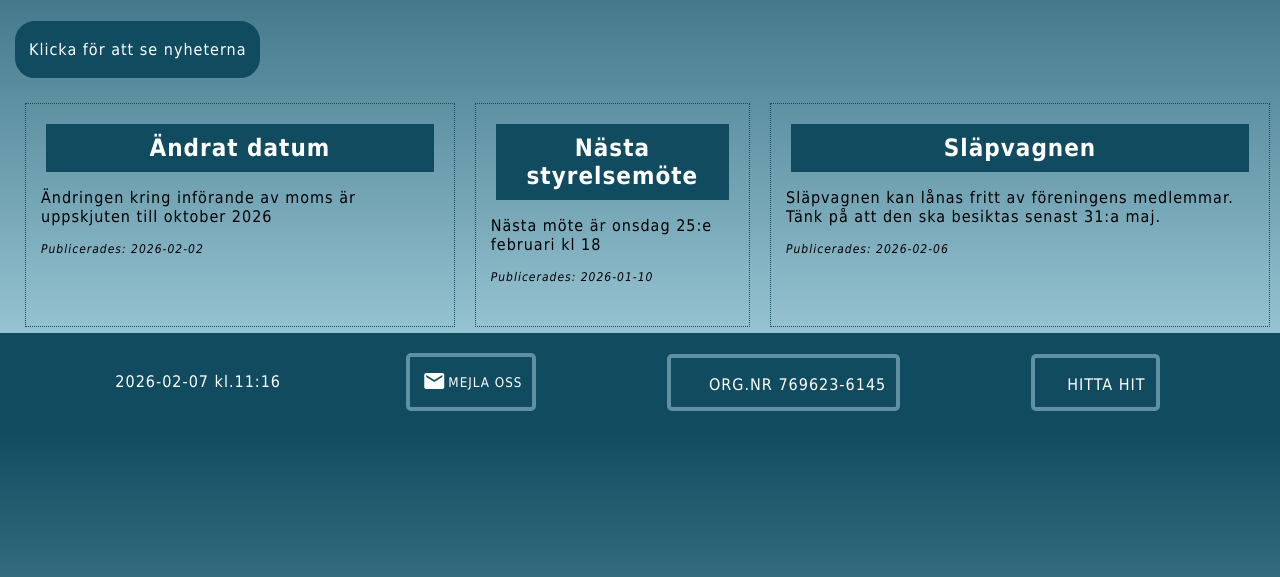
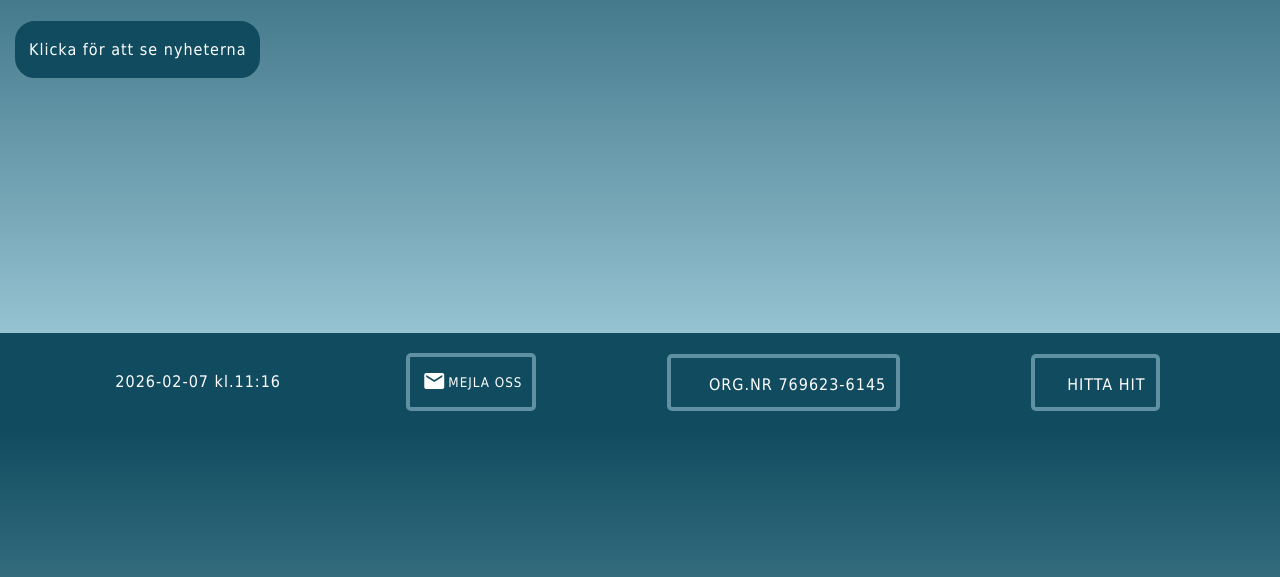
Before and after one commit to sara-almqvist/projekt_javascript_grund, a plain HTML site: page extra.html in a window 1280 px wide. Shown: the part 213-790 px from the top of the page. Drawn offline with nearby package versions, Linux system fonts and the light colour scheme.

Commit message:
lagt till kontroll för sidspecifika element

```diff
--- a/main.js
+++ b/main.js
@@ -13,7 +13,7 @@ function displayDateAndTime(){
     let timeString = year+"-"+month+"-"+day+" kl."+hours+":"+minuts;
     let showDateTime = document.getElementById('showDateTime');
     showDateTime.textContent = timeString;
-}
+};
 
 function createNewsCard(rubrik, text, datum){
     let artikel = document.createElement('article');
@@ -29,12 +29,12 @@ function createNewsCard(rubrik, text, datum){
     paragrafDatum.classList.add('smalltext');
     paragrafDatum.innerText = datum;
     artikel.appendChild(paragrafDatum);
-}
+};
 
 function createMultipleNewsCards(array){
     for (arr of array){
         createNewsCard(arr.rubrik, arr.text, arr.datum);
-    }}
+    }};
 
 function getListWithMoreNews(){
     let moreNewsList = [];
@@ -44,7 +44,7 @@ function getListWithMoreNews(){
         }
     }
     return moreNewsList;
-}
+};
 
 function doToggleNewsCards(){
      switch (toggleNewsButton.checked)
@@ -69,7 +69,7 @@ function doToggleNewsCards(){
             toggleNewsLabel.innerText = 'Visa fler nyheter';
             break;
     default: break;
-    }}
+    }};
 
 //Visa datum och tid på alla sidor
 setInterval(displayDateAndTime(), 1000);
@@ -87,6 +87,10 @@ const newsList = [
 //Tanken är att nyheterna hämtas från ett API/backend-del längre fram
 
 const threeNewsList = [newsList[0], newsList[1], newsList[2]];
-createMultipleNewsCards(threeNewsList); //Visa tre nyheter direkt
+const startIndexPage = document.getElementById('hero');
+if (startIndexPage){startIndexPage.addEventListener('load', createMultipleNewsCards(threeNewsList))};
+ //Visa tre nyheter direkt på Index-sidan
 
-toggleNewsButton.addEventListener('click', () => doToggleNewsCards());
+if (toggleNewsButton){toggleNewsButton.addEventListener('click', () => doToggleNewsCards())};
+
+//JavaScript för about.html
```
Also changed, not shown: index.html (+1 -1 lines).
